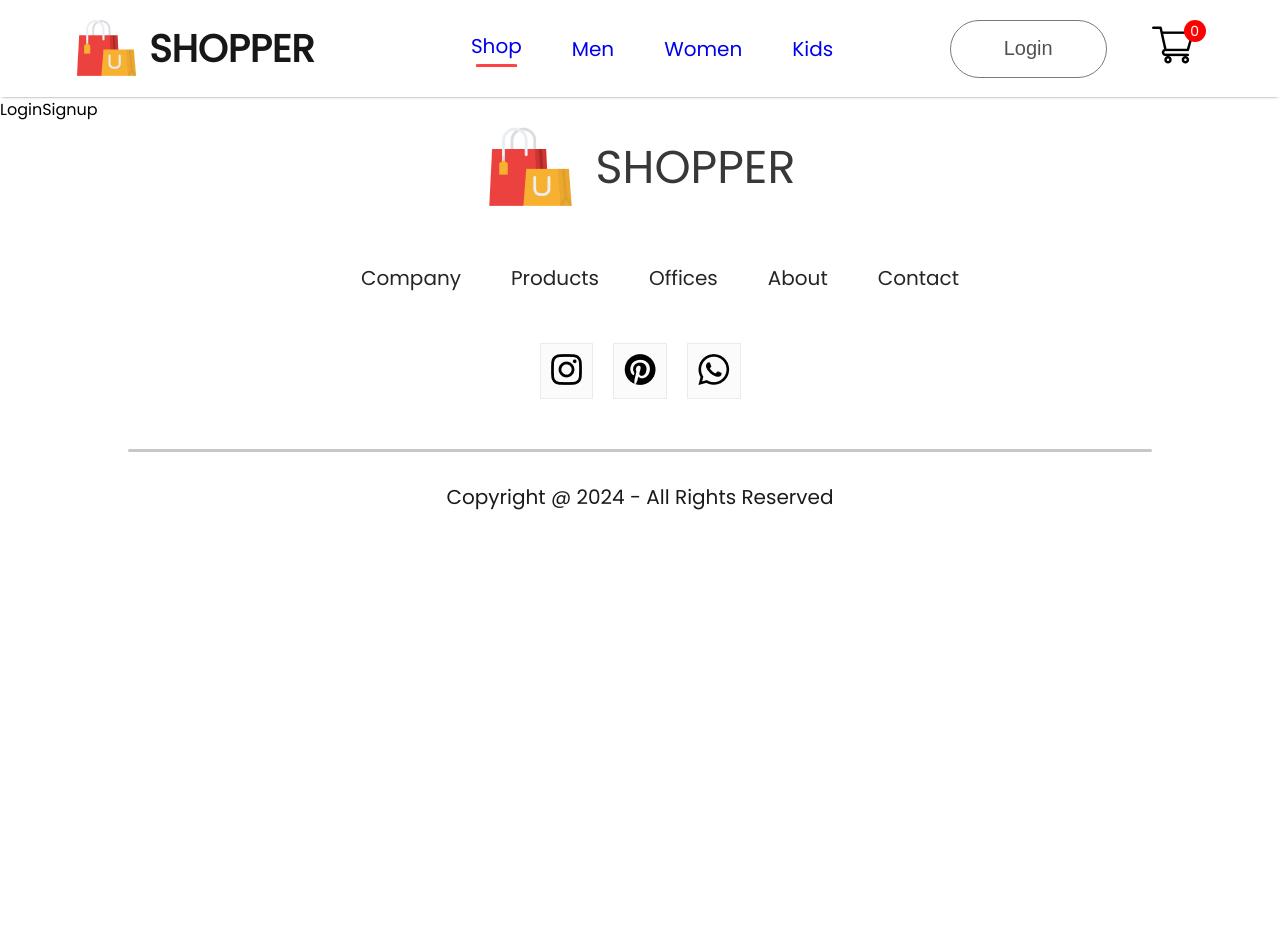
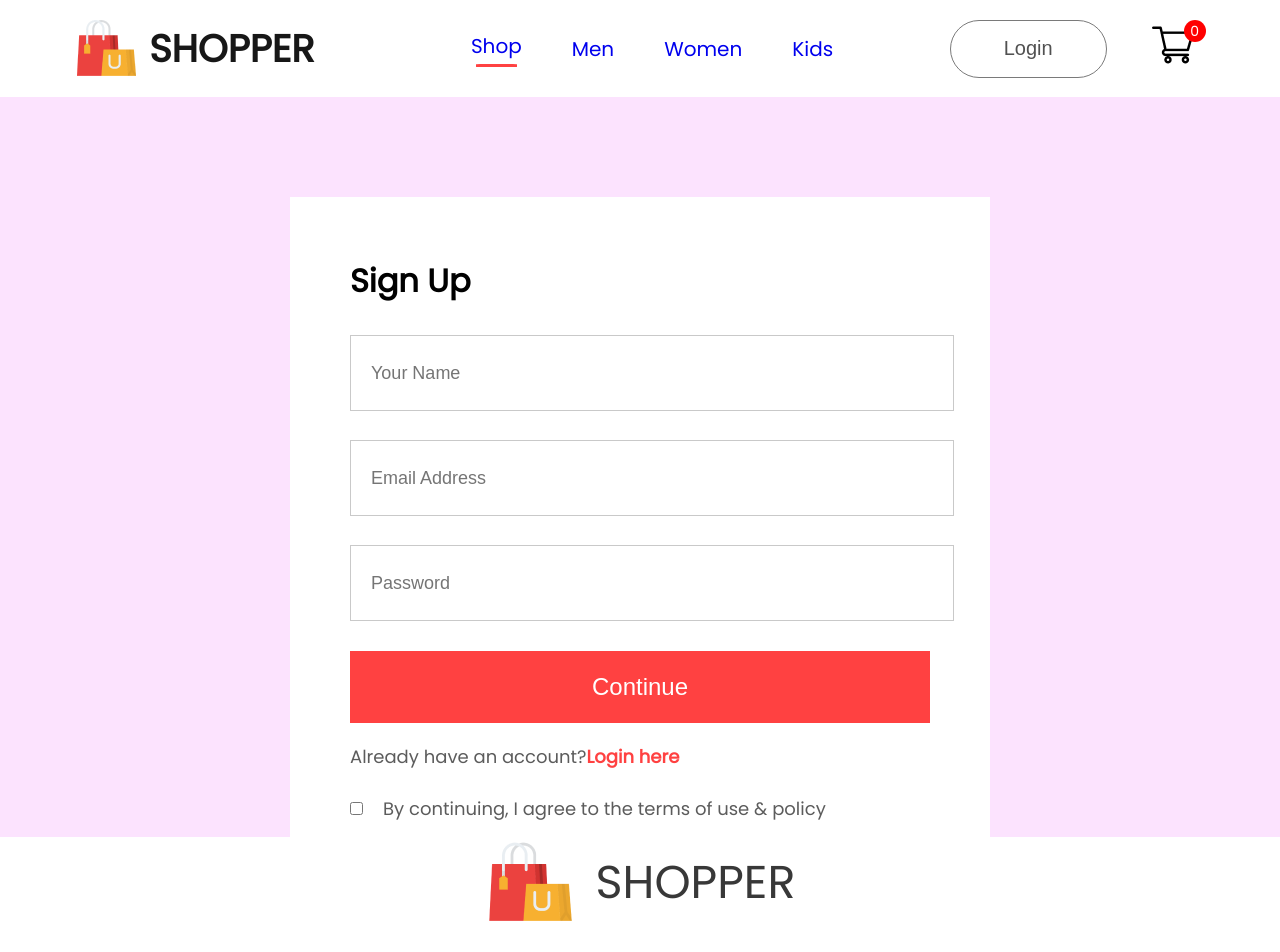
Before and after one commit to Mohanapriya4/frontend, a React (Create React App) app: page /login in a window 1280 px wide. Shown: the top 952 px of the page. Before the commit the page ends 800 px from the top, so only its background shows below. Built offline with nearby package versions, Linux system fonts and the light colour scheme.

Commit message:
Login-page

```diff
--- /dev/null
+++ b/src/Components/Breadcrums/Breadcrum.jsx
@@ -0,0 +1,16 @@
+import React from 'react'
+import '../Breadcrums/Breadcrum.css'
+import arrow_icon from '../Assets/breadcrum_arrow.png'
+
+
+const Breadcrum = (props) => {
+   const {product}=props
+  return (
+    <div className='breadcrum'>
+        HOME <img src={arrow_icon} alt=''/> SHOP <img src={arrow_icon} alt=''/> {product.category} <img src={arrow_icon} alt=''/> {product.name} <img src={arrow_icon} alt=''/>
+
+    </div>
+  )
+}
+
+export default Breadcrum
--- a/src/Components/Item/Item.jsx
+++ b/src/Components/Item/Item.jsx
@@ -1,10 +1,11 @@
 import React from 'react'
 import '../Item/Item.css'
+import { Link } from 'react-router-dom'
 
 const Item = (props) => {
   return (
     <div className='item'>
-        <img src={props.image} alt=''/>
+       <Link to={`/product/${props.id}`}><img src={props.image} alt=''/></Link>
         <p>{props.name}</p>
         <div className="item-prices">
             <div className="item-price-new">
--- a/src/Components/NewsLetter/NewsLetter.jsx
+++ b/src/Components/NewsLetter/NewsLetter.jsx
@@ -10,7 +10,6 @@
             <input type='email' placeholder='ur email id'/>
             <button>Subscribe</button>
         </div>
-
     </div>
   )
 }
--- a/src/Context/ShopContext.jsx
+++ b/src/Context/ShopContext.jsx
@@ -1,10 +1,10 @@
 import React, { createContext } from "react";
-import all_products from '../Components/Assets/all_product'
+import all_product from '../Components/Assets/all_product'
 
 export const ShopContext = createContext(null)
 
 const ShopContextProvider = (props)=>{
-    const contextValue = {all_products}
+    const contextValue = {all_product}
     return(
         <ShopContext.Provider value={contextValue}>
         {props.children}
--- /dev/null
+++ b/src/Pages/CSS/LoginSignup.css
@@ -0,0 +1,60 @@
+.loginsignup{
+    width: 100%;
+    height: 80vh;
+    background: #fce3fe;
+    padding-top: 100px;
+}
+.loginsignup-container{
+    width: 580px;
+    height: 600px;
+    background: white;
+    margin: auto;
+    padding: 40px 60px;
+}
+.loginsignup-container h1{
+    margin: 20px 0px;
+}
+.loginsignup-fields{
+    display: flex;
+    flex-direction: column;
+    gap: 29px;
+    margin-top: 30px;
+}
+.loginsignup-fields input{
+    height: 72px;
+    width: 100%;
+    padding-left: 20px;
+    border: 1px solid #c9c9c9;
+    color: #5c5c5c;
+    font-size: 18px;
+}
+.loginsignup-container button{
+    width: 580px;
+    height: 72px;
+    color: white;
+    background-color: #ff4141;
+    margin-top: 30px;
+    border: none;
+    font-size: 24px;
+    font-weight: 500;
+    cursor: pointer;
+}
+.loginsignup-login{
+    margin-top: 20px;
+    color: #5c5c5c;
+    font-size: 18px;
+    font-weight: 500;
+}
+.loginsignup-login span{
+    color: #ff4141;
+    font-weight: 600;
+}
+.loginsignup-agree{
+    display: flex;
+    align-items: center;
+    margin-top: 25px;
+    gap: 20px;
+    color: #5c5c5c;
+    font-size: 18px;
+    font-weight: 500;
+}
--- a/src/Pages/CSS/ShopCategory.css
+++ b/src/Pages/CSS/ShopCategory.css
@@ -0,0 +1,38 @@
+.shopcategory-banner{
+    display: block;
+    margin: 30px auto;
+    width: 82%;
+}
+.shopcategory-indexSort{
+    display: flex;
+    margin: 0px 170px;
+    justify-content: space-between;
+    align-items: center;
+}
+.shopcategory-sort{
+    padding: 10px 20px;
+    border-radius: 40px;
+    border: 1px solid #888;
+}
+.shopcategory-indexSort p span{
+    font-weight: 600;
+}
+.shopcategory-products{
+    margin: 20px 170px;
+    display: grid;
+    grid-template-columns: 1fr 1fr 1fr 1fr;
+    row-gap: 80px;
+}
+.shopcategory-loadmore{
+    display: flex;
+    justify-content: center;
+    align-items: center;
+    margin: 150px auto;
+    width: 233px;
+    height: 69px;
+    border-radius: 75px;
+    background: #ededed;
+    color: #787878;
+    font-size: 18px;
+    font-weight: 500;
+}
--- a/src/Pages/LoginSignup.jsx
+++ b/src/Pages/LoginSignup.jsx
@@ -1,8 +1,24 @@
 import React from 'react'
+import '../Pages/CSS/LoginSignup.css'
 
 const LoginSignup = () => {
   return (
-    <div>LoginSignup</div>
+    <div className='loginsignup'>
+        <div className="loginsignup-container">
+          <h1>Sign Up</h1>
+            <div className="loginsignup-fields">
+              <input type='text' placeholder='Your Name'/>
+              <input type='email' placeholder='Email Address'/>
+              <input type='passwrod' placeholder='Password'/>
+            </div>
+          <button>Continue</button>
+          <p className="loginsignup-login">Already have an account?<span>Login here</span></p>
+            <div className="loginsignup-agree">
+              <input type='checkbox' name='' id=''/>
+              <p>By continuing, I agree to the terms of use & policy</p>
+            </div>
+        </div>
+    </div>
   )
 }
 
--- a/src/Pages/Product.jsx
+++ b/src/Pages/Product.jsx
@@ -1,8 +1,17 @@
-import React from 'react'
+import React, { useContext } from 'react'
+import {ShopContext} from '../Context/ShopContext'
+import { useParams } from 'react-router-dom'
+import Breadcrum from '../Components/Breadcrums/Breadcrum'
 
 const Product = () => {
+  const {all_product}= useContext(ShopContext)
+  const {productId} = useParams()
+  const product = all_product.find((e)=>(e.id===Number(productId)))
   return (
-    <div>Product</div>
+    <div>
+      <Breadcrum product={product} />
+
+    </div>
   )
 }
 
--- a/src/Pages/ShopCategory.jsx
+++ b/src/Pages/ShopCategory.jsx
@@ -1,12 +1,35 @@
 import React, { useContext } from 'react'
 import '../Pages/CSS/ShopCategory.css'
 import { ShopContext } from '../Context/ShopContext'
+import dropdown_icon from '../Components/Assets/dropdown_icon.png'
+import Item from '../Components/Item/Item'
 
 const ShopCategory = (props) => {
-  const {all_products} = useContext(ShopContext)
+  const {all_product} = useContext(ShopContext)
   return (
     <div className='shop-category'>
-      <img src={props.banner} alt=''/>
+      <img className='shopcategory-banner' src={props.banner} alt=''/>
+        <div className='shopcategory-indexSort'>
+            <p>
+              <span>Showing 1-12</span> out of 36 products
+            </p>
+            <div className="shopcategory-sort">
+              Sort by <img src={dropdown_icon} alt=''/>
+            </div>
+        </div>
+        <div className="shopcategory-products">
+            {all_product.map((item,i)=>{
+              if(props.category === item.category){
+                return <Item key={i} id={item.id} name={item.name} image={item.image} new_price={item.new_price} old_price={item.old_price}/>
+              }
+              else{
+                return null
+              }
+            })}
+        </div>
+        <div className="shopcategory-loadmore">
+          Explore More
+        </div>
     </div>
   )
 }
```
Also changed, not shown: src/Components/Breadcrums/Breadcrum.css (added).
